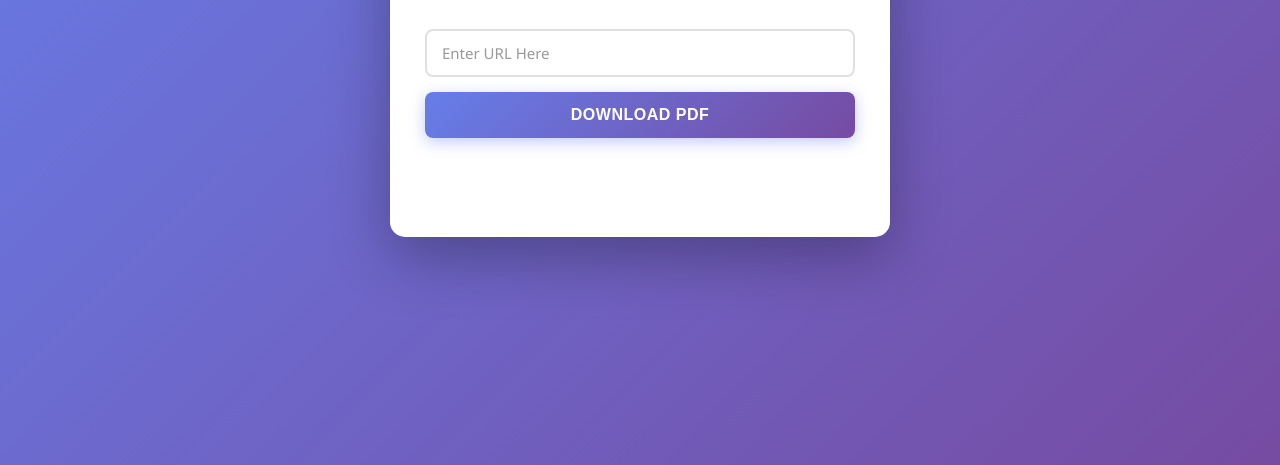
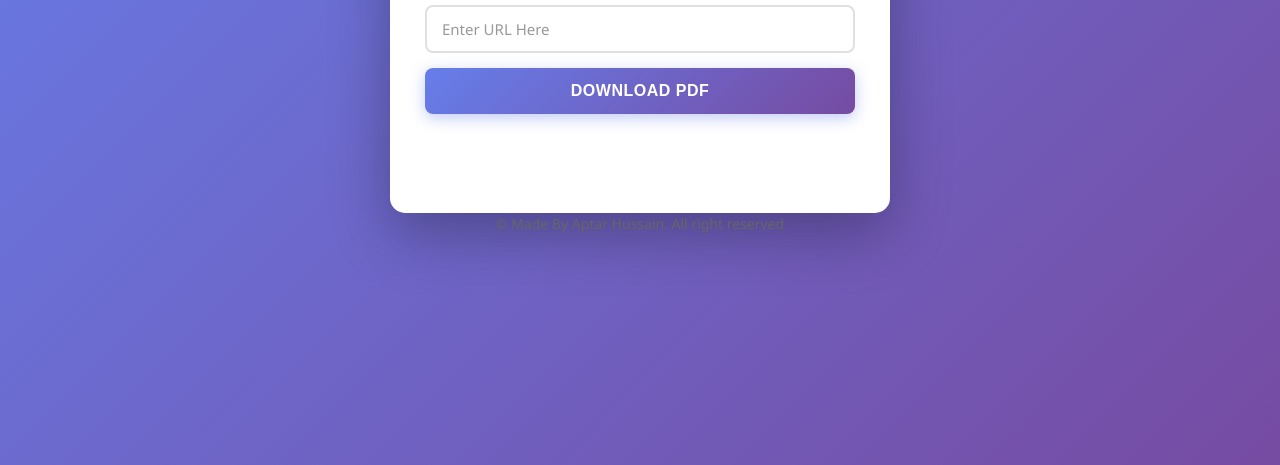
Before and after one commit to aptarthevirus/PDF_4_free, a website: page pdf (1).html in a window 1280 px wide. Shown: the part 335-800 px from the top of the page. Drawn offline with Linux system fonts and the light colour scheme.

Commit message:
Update pdf (1).html

```diff
--- a/pdf (1).html
+++ b/pdf (1).html
@@ -15,5 +15,8 @@
         <div id="msg"></div>
     </div>
     <script src="pdf.js"></script>
+    <footer>
+        <p>&copy; Made By Aptar Hussain. All right reserved  </p>
+    </footer>
 </body>
 </html>
```
